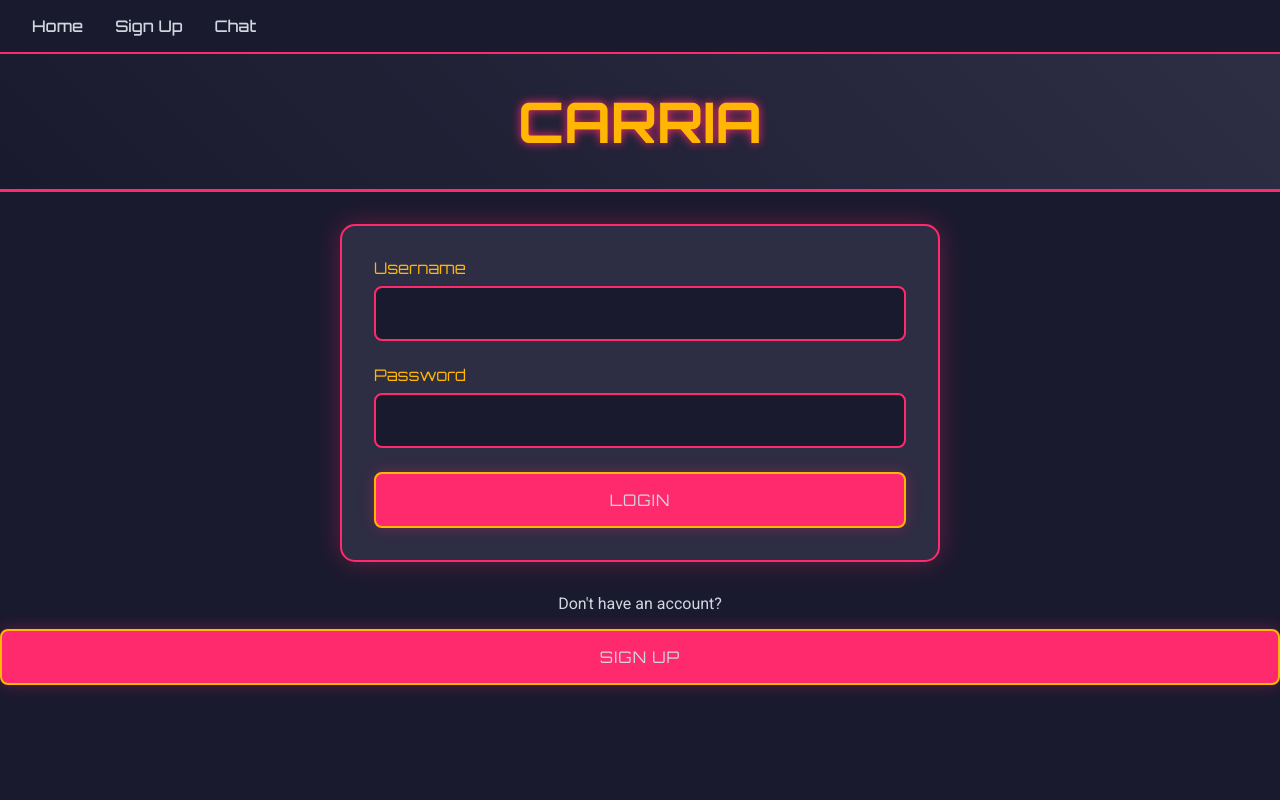
After one commit to AI-School-F5-P3/LLM-Carri, a Django app: page /login/ in a window 1280 px wide. The commit adds this page. Run offline with Django 5.2, Linux system fonts and the light colour scheme.

Commit message:
añadida funcionalidad de login

```diff
--- a/chat/templates/chat/landing.html
+++ b/chat/templates/chat/landing.html
@@ -217,6 +217,7 @@
     <nav class="navbar">
         <div class="nav-links">
             <a href="{% url 'landing' %}">Home</a>
+            <a href="{% url 'login' %}" class="nav-link">Login</a>
             <a href="{% url 'chat' %}">Chat</a>
         </div>
     </nav>
--- /dev/null
+++ b/chat/templates/chat/login.html
@@ -0,0 +1,189 @@
+{% load static %}
+<!DOCTYPE html>
+<html>
+<head>
+    <title>Sign Up - CarrIA</title>
+    <meta name="viewport" content="width=device-width, initial-scale=1.0">
+    <link href="https://fonts.googleapis.com/css2?family=Orbitron:wght@400;500;700&family=Roboto:wght@300;400;500&display=swap" rel="stylesheet">
+    <style>
+        /* Copy root variables and base styles from landing.html */
+        :root {
+            --primary-color: #ff2a6d;
+            --secondary-color: #05d9e8;
+            --accent-color: #ffb703;
+            --dark-bg: #1a1a2e;
+            --light-text: #d1d7e0;
+            --card-bg: #2d2d44;
+            --hover-color: #7700ff;
+        }
+
+        * {
+            margin: 0;
+            padding: 0;
+            box-sizing: border-box;
+            font-family: 'Roboto', sans-serif;
+        }
+
+        html, body {
+            margin: 0;
+            padding: 0;
+            min-height: 100vh;
+            background-color: var(--dark-bg);
+        }
+
+        .banner {
+            background: linear-gradient(45deg, var(--dark-bg), var(--card-bg));
+            padding: 2rem;
+            text-align: center;
+            border-bottom: 3px solid var(--primary-color);
+        }
+
+        .banner h1 {
+            font-family: 'Orbitron', sans-serif;
+            color: var(--accent-color);
+            font-size: 3.5rem;
+            text-transform: uppercase;
+            text-shadow: 0 0 10px var(--primary-color);
+            margin: 0;
+        }
+
+        .login-container {
+            max-width: 600px;
+            margin: 2rem auto;
+            padding: 2rem;
+            background: var(--card-bg);
+            border-radius: 15px;
+            border: 2px solid var(--primary-color);
+            box-shadow: 0 0 25px rgba(255, 42, 109, 0.3);
+            animation: modalAppear 0.3s ease-out;
+        }
+
+        @keyframes modalAppear {
+            from {
+                opacity: 0;
+                transform: translateY(-20px);
+            }
+            to {
+                opacity: 1;
+                transform: translateY(0);
+            }
+        }
+
+        .form-group {
+            margin-bottom: 1.5rem;
+        }
+
+        .form-group label {
+            display: block;
+            color: var(--accent-color);
+            font-family: 'Orbitron', sans-serif;
+            margin-bottom: 0.5rem;
+        }
+
+        .form-group input,
+        .form-group textarea {
+            width: 100%;
+            padding: 1rem;
+            background: var(--dark-bg);
+            border: 2px solid var(--primary-color);
+            border-radius: 8px;
+            color: var(--light-text);
+            font-size: 1rem;
+            transition: all 0.3s ease;
+        }
+
+        .form-group textarea {
+            min-height: 100px;
+            resize: vertical;
+        }
+
+        .form-group input:focus,
+        .form-group textarea:focus {
+            outline: none;
+            border-color: var(--accent-color);
+            box-shadow: 0 0 15px rgba(255, 42, 109, 0.2);
+        }
+
+        .submit-btn {
+            width: 100%;
+            padding: 1rem;
+            background-color: var(--primary-color);
+            color: var(--light-text);
+            border: 2px solid var(--accent-color);
+            border-radius: 8px;
+            font-family: 'Orbitron', sans-serif;
+            font-size: 1rem;
+            cursor: pointer;
+            transition: all 0.3s ease;
+            text-transform: uppercase;
+            letter-spacing: 1px;
+            box-shadow: 0 0 15px rgba(255, 42, 109, 0.3);
+        }
+
+        .submit-btn:hover {
+            background-color: var(--hover-color);
+            box-shadow: 0 0 20px rgba(119, 0, 255, 0.5);
+        }
+
+        .navbar {
+            background-color: var(--dark-bg);
+            border-bottom: 2px solid var(--primary-color);
+            padding: 1rem 2rem;
+        }
+
+        .nav-links {
+            display: flex;
+            gap: 2rem;
+        }
+
+        .nav-links a {
+            color: var(--light-text);
+            font-family: 'Orbitron', sans-serif;
+            text-decoration: none;
+            font-weight: 500;
+            transition: color 0.3s ease;
+        }
+
+        .nav-links a:hover {
+            color: var(--accent-color);
+        }
+    </style>
+</head>
+<body>
+    <nav class="navbar">
+        <div class="nav-links">
+            <a href="{% url 'landing' %}">Home</a>
+            <a href="{% url 'login' %}">Sign Up</a>
+            <a href="{% url 'chat' %}">Chat</a>
+        </div>
+    </nav>
+
+    <div class="banner">
+        <h1>carrIA</h1>
+    </div>
+
+    <div class="login-container">
+        <form method="POST" action="{% url 'login' %}">
+            {% csrf_token %}
+            <div class="form-group">
+                <label>Username</label>
+                <input type="text" name="username" required>
+            </div>
+            <div class="form-group">
+                <label>Password</label>
+                <input type="password" name="password" required>
+            </div>
+            <button type="submit" class="submit-btn">Login</button>
+        </form>
+        {% if messages %}
+            {% for message in messages %}
+                <div class="alert">{{ message }}</div>
+            {% endfor %}
+        {% endif %}
+    </div>
+    <div style="text-align: center; margin-top: 1rem;">
+        <p style="color: var(--light-text);">Don't have an account?</p>
+        <a href="{% url 'signup' %}" class="submit-btn" style="display: inline-block; margin-top: 1rem; text-decoration: none;">Sign Up</a>
+    </div>
+</body>
+</html>
--- a/chat/urls.py
+++ b/chat/urls.py
@@ -5,4 +5,7 @@ urlpatterns = [
     path('', views.landing_page, name='landing'),
     path('chat/', views.chat_page, name='chat'),
     path('process_message/', views.process_message, name='process_message'),
+    path('login/', views.login_view, name='login'),
+    path('signup/', views.signup_view, name='signup'),
+    path('logout/', views.logout_view, name='logout'),
 ]
--- a/chat/views.py
+++ b/chat/views.py
@@ -1,12 +1,16 @@
 from django.shortcuts import render
 
 # Create your views here.
-from django.shortcuts import render
+from django.shortcuts import render, redirect
 from django.http import JsonResponse
-from .models import ChatSession
+from .models import ChatSession, CompanyProfile
 from django.views.decorators.csrf import csrf_exempt
 from .chat_model import generate_with_model
 import json
+from django.contrib.auth import authenticate, login, logout
+from django.contrib import messages
+from django.contrib.auth.models import User
+from django.contrib.auth.decorators import login_required
 
 import logging
 logger = logging.getLogger(__name__)
@@ -16,6 +20,54 @@ def landing_page(request):
 
 def chat_page(request):
     return render(request, 'chat/chat.html')
+
+def login_view(request):
+    if request.method == 'POST':
+        username = request.POST.get('username')
+        password = request.POST.get('password')
+        user = authenticate(request, username=username, password=password)
+
+        if user is not None:
+            login(request, user)
+            return redirect('home')  # Change to your home view name
+        else:
+            messages.error(request, 'Invalid username or password')
+
+    return render(request, 'chat/login.html')
+
+def signup_view(request):
+    if request.method == 'POST':
+        username = request.POST.get('username')
+        password = request.POST.get('password')
+        company_name = request.POST.get('company_name')
+        company_description = request.POST.get('company_description')
+        job_description = request.POST.get('job_description')
+
+        if User.objects.filter(username=username).exists():
+            messages.error(request, 'Username already exists')
+            return render(request, 'chat/signup.html')
+
+        user = User.objects.create_user(username=username, password=password)
+        CompanyProfile.objects.create(
+            user=user,
+            company_name=company_name,
+            company_description=company_description,
+            job_description=job_description
+        )
+        login(request, user)
+        return redirect('chat')
+
+    return render(request, 'chat/signup.html')
+
+def logout_view(request):
+    logout(request)
+    return redirect('landing')
+
+@login_required(login_url='login')
+def chat_page(request):
+    return render(request, 'chat/chat.html')
+
+@login_required(login_url='login')
 
 @csrf_exempt
 def process_message(request):
```
Also changed, not shown: chat/models.py (+11 -0 lines), chat/templates/chat/chat.html (+20 -0 lines), chat/templates/chat/signup.html (added, +197 -0 lines), chat/migrations/0003_userprofile.py (added), chat/migrations/0004_delete_userprofile.py (added), chat/migrations/0005_companyprofile.py (added).
